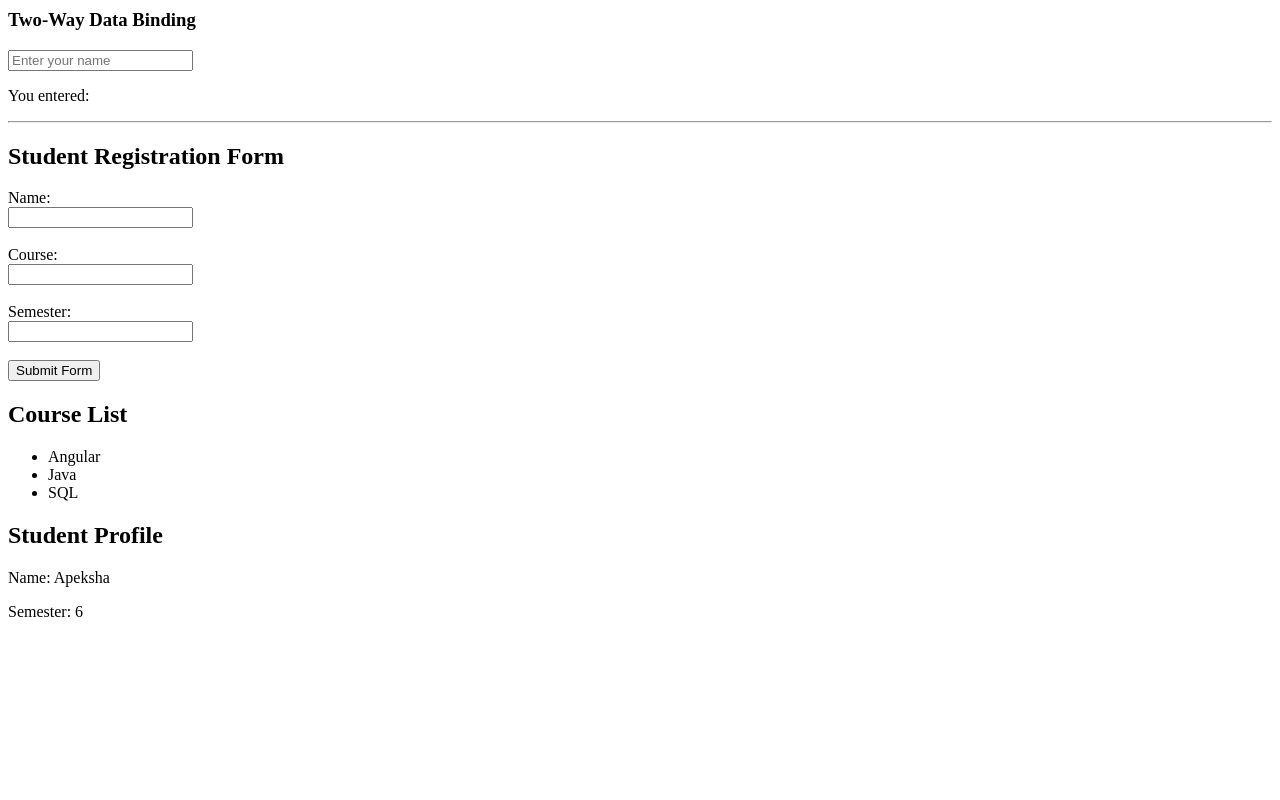
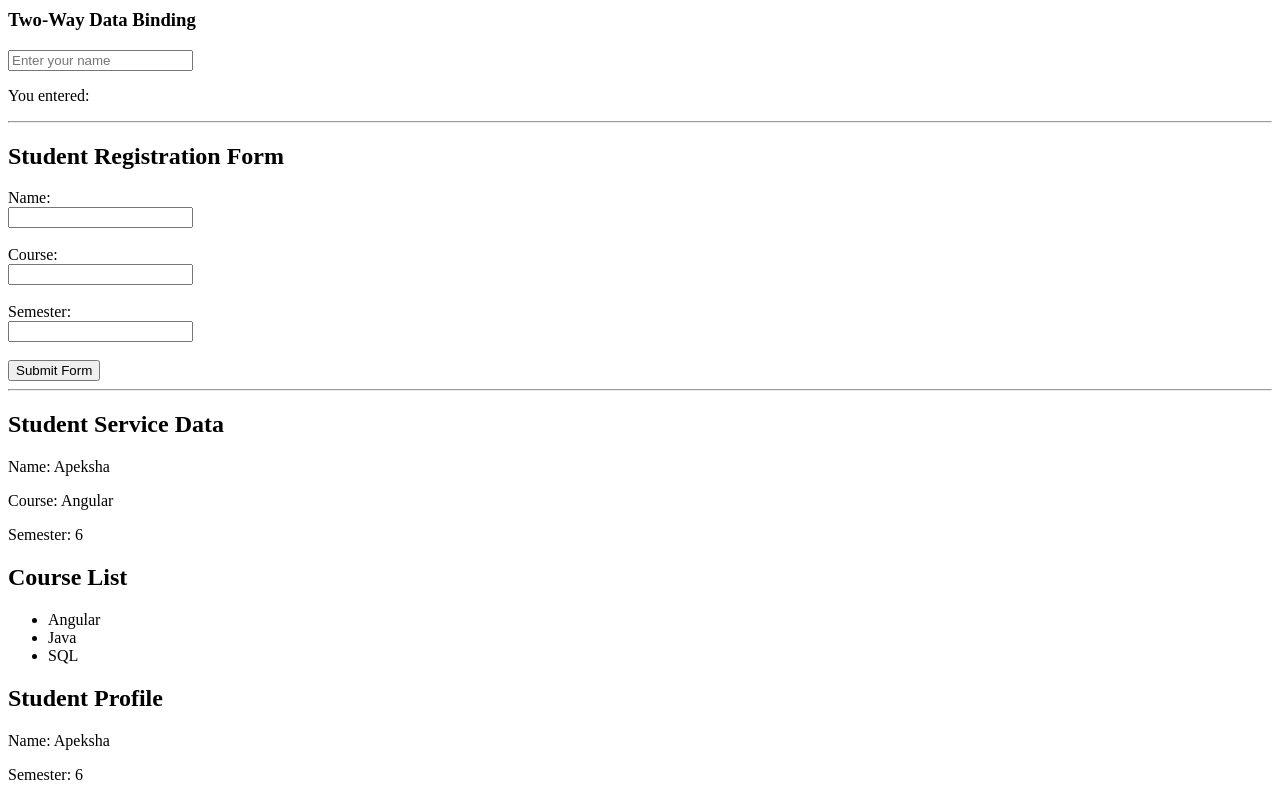
Before and after one commit to gsapeksha/cogni_hands-on-exercise, an Angular app: page / in a window 1280 px wide. Shown: the part 729-1529 px from the top of the page. Before the commit the page ends 1366 px from the top, so only its background shows below. Built offline with nearby package versions, Linux system fonts and the light colour scheme.

Commit message:
Hands-On 6 - Implemented service and dependency injection

```diff
--- a/src/app/pages/home/home.html
+++ b/src/app/pages/home/home.html
@@ -91,3 +91,13 @@
 <button (click)="submitForm()">
   Submit Form
 </button>
+
+<hr>
+
+<h2>Student Service Data</h2>
+
+<p>Name: {{ studentDetails.name }}</p>
+
+<p>Course: {{ studentDetails.course }}</p>
+
+<p>Semester: {{ studentDetails.semester }}</p>
--- a/src/app/pages/home/home.ts
+++ b/src/app/pages/home/home.ts
@@ -1,6 +1,7 @@
 import { Component } from '@angular/core';
 import { CommonModule } from '@angular/common';
 import { FormsModule } from '@angular/forms';
+import { StudentService } from '../../services/student';
 
 @Component({
   selector: 'app-home',
@@ -10,6 +11,13 @@ import { FormsModule } from '@angular/forms';
   styleUrl: './home.css',
 })
 export class Home {
+  studentDetails: any;
+  constructor(private studentService: StudentService) {
+
+  this.studentDetails =
+    this.studentService.getStudentDetails();
+
+}
 
   studentName = 'Apeksha';
 
--- /dev/null
+++ b/src/app/services/student.ts
@@ -0,0 +1,21 @@
+import { Injectable } from '@angular/core';
+
+@Injectable({
+  providedIn: 'root'
+})
+export class StudentService {
+
+  studentName = 'Apeksha';
+
+  course = 'Angular';
+
+  semester = 6;
+
+  getStudentDetails() {
+    return {
+      name: this.studentName,
+      course: this.course,
+      semester: this.semester
+    };
+  }
+}
```
Also changed, not shown: screenshots/Service_DI.png (added), 1 other file (tests, documents, lock files or other folders).
